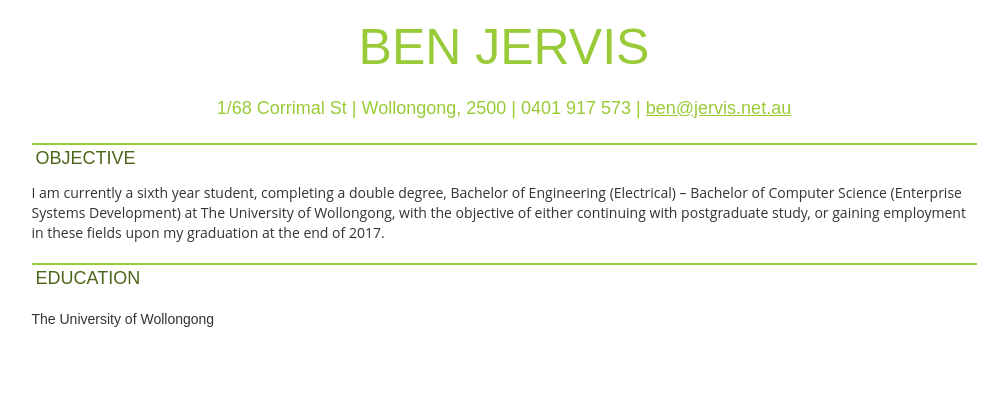
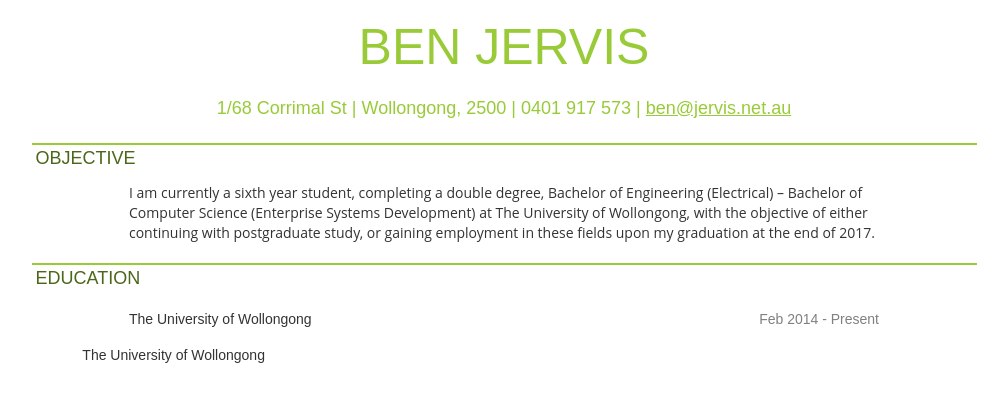
Before and after one commit to ben-jervis-old/benJervis.github.io, a Jekyll site: the page resume.html, which Jekyll copies as it is, in a window 1280 px wide. Shown: the top 402 px of the page, without its empty margins (136-1144 px from the left). Built offline with Jekyll 4.4.1, drawn with Linux system fonts in a browser that asks for light colours.

Commit message:
Update resume.html

```diff
--- a/resume.html
+++ b/resume.html
@@ -28,6 +28,10 @@
         text-align: center;
         border-style: none;
       }
+      .dates {
+        text-align: right;
+        color: gray;
+      }
       a {
         text-decoration: underline;
         color: #99CB38;
@@ -55,16 +59,21 @@
         <div class="col-sm-10"><h4>OBJECTIVE</h4></div>
       </div>
       <div class="row">
-        <div class="col-sm-1"></div>
-        <p class="col-sm-10">I am currently a sixth year student, completing a double degree, Bachelor of Engineering (Electrical) – Bachelor of Computer Science (Enterprise Systems Development) at The University of Wollongong, with the objective of either continuing with postgraduate study, or gaining employment in these fields upon my graduation at the end of 2017. </p>
+        <div class="col-sm-2"></div>
+        <p class="col-sm-8">I am currently a sixth year student, completing a double degree, Bachelor of Engineering (Electrical) – Bachelor of Computer Science (Enterprise Systems Development) at The University of Wollongong, with the objective of either continuing with postgraduate study, or gaining employment in these fields upon my graduation at the end of 2017. </p>
       </div>
       <div class="row">
         <div class="col-sm-1"></div>
         <div class="col-sm-10"><h4>EDUCATION</h4></div>
       </div>
       <div class="row">
-        <div class="col-sm-1"></div>
-        <div class="col-sm-10"><h5>The University of Wollongong</h5></div>
+        <div class="col-sm-2"></div>
+        <div class="col-sm-5"><h5>The University of Wollongong</h5></div>
+        <div class="col-sm-3"><h5 class="dates">Feb 2014 - Present</div></div>
+      </div>
+      <div class="row">
+        <div class="col-sm-2"></div>
+        <div class="col-sm-8"><h5>The University of Wollongong</h5></div>
       </div>
     </div>
   </body>
```
